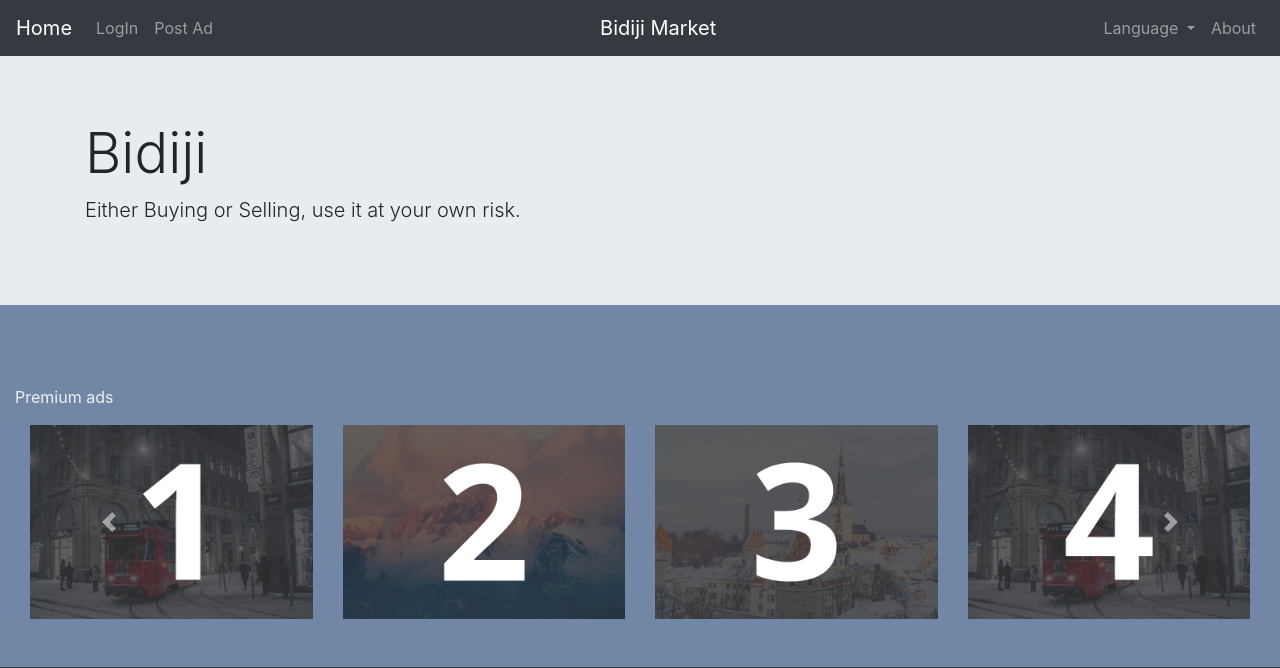
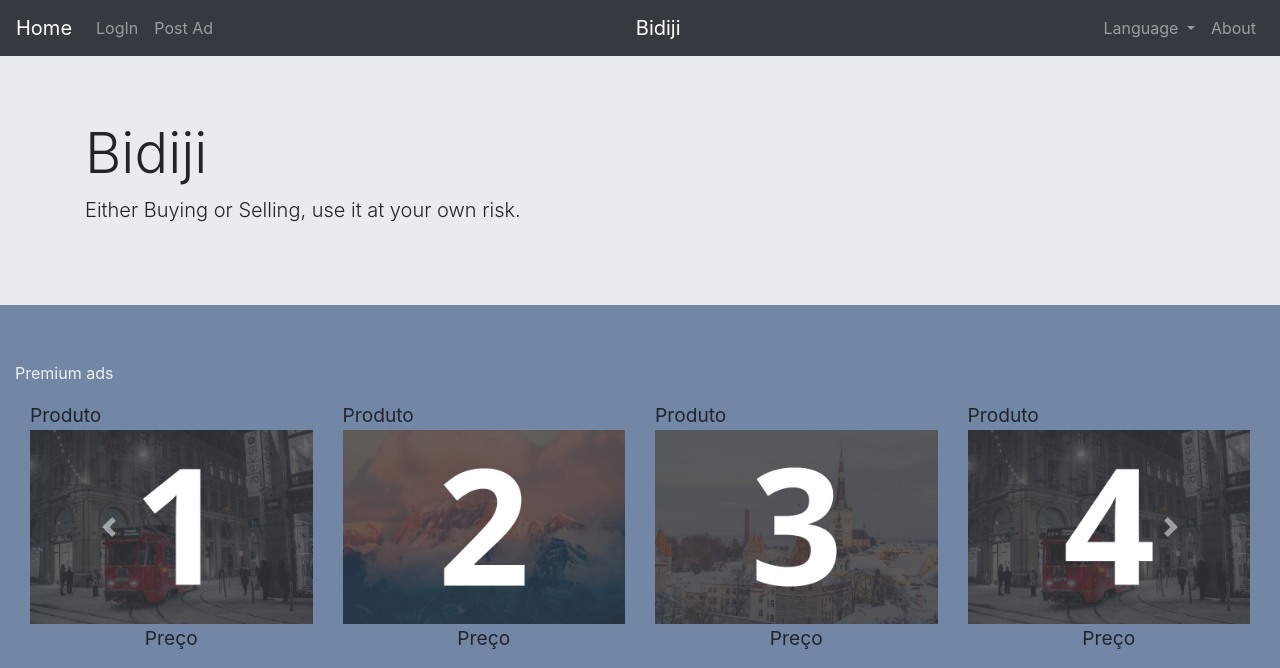
Before and after one commit to DiogoTM/Bidiji, a PHP site: page / in a window 1280 px wide. Shown: the top 668 px of the page. Run offline with PHP 8.4, Linux system fonts and the light colour scheme.

Commit message:
Chega de FrontEnd

```diff
--- a/FinalProject/Index.php
+++ b/FinalProject/Index.php
@@ -37,7 +38,7 @@
       </li>
     </ul>
   </div>
-  <a class="navbar-brand mx-auto" href="#">Bidiji Market</a>
+  <a class="navbar-brand mx-auto" href="#">Bidiji</a>
     <div class="navbar-collapse collapse">
         <ul class="nav navbar-nav ml-auto">
             <li class="nav-item dropdown dmenu">
@@ -74,28 +75,60 @@
         <div id="carousel-example" class="carousel slide" data-ride="carousel">
             <div class="carousel-inner row w-100 mx-auto" role="listbox">
                 <div class="carousel-item col-12 col-sm-6 col-md-4 col-lg-3 active">
-                    <img src="assets/img/backgrounds/1.jpg" class="img-fluid mx-auto d-block" alt="img1">
+                    <figcaption name="premAdTitle" class="premAdTitle">Produto</figcaption>
+                      <a href="#" class="carousel-img-link">
+                        <img src="assets/img/backgrounds/1.jpg" class="img-fluid mx-auto d-block" alt="img1" onclick="carouselClick();">
+                        </a>
+                      <figcaption name="premAdPrice" class="premAdPrice">Preço</figcaption>
                 </div>
                 <div class="carousel-item col-12 col-sm-6 col-md-4 col-lg-3">
-                    <img src="assets/img/backgrounds/2.jpg" class="img-fluid mx-auto d-block" alt="img2">
+                    <figcaption name="premAdTitle" class="premAdTitle">Produto</figcaption>
+                      <a href="#" class="carousel-img-link">
+                    <img src="assets/img/backgrounds/2.jpg" class="img-fluid mx-auto d-block" alt="img2" onclick="carouselClick();">
+                        </a>
+                    <figcaption name="premAdPrice" class="premAdPrice">Preço</figcaption>
                 </div>
                 <div class="carousel-item col-12 col-sm-6 col-md-4 col-lg-3">
-                    <img src="assets/img/backgrounds/3.jpg" class="img-fluid mx-auto d-block" alt="img3">
+                    <figcaption name="premAdTitle" class="premAdTitle">Produto</figcaption>
+                      <a href="#" class="carousel-img-link">
+                    <img src="assets/img/backgrounds/3.jpg" class="img-fluid mx-auto d-block" alt="img3" onclick="carouselClick();">
+                        </a>
+                    <figcaption name="premAdPrice" class="premAdPrice">Preço</figcaption>
                 </div>
                 <div class="carousel-item col-12 col-sm-6 col-md-4 col-lg-3">
-                    <img src="assets/img/backgrounds/4.jpg" class="img-fluid mx-auto d-block" alt="img4">
+                    <figcaption name="premAdTitle" class="premAdTitle">Produto</figcaption>
+                      <a href="#" class="carousel-img-link">
+                    <img src="assets/img/backgrounds/4.jpg" class="img-fluid mx-auto d-block" alt="img4" onclick="carouselClick();">
+                        </a>
+                    <figcaption name="premAdPrice" class="premAdPrice">Preço</figcaption>
                 </div>
                 <div class="carousel-item col-12 col-sm-6 col-md-4 col-lg-3">
-                    <img src="assets/img/backgrounds/5.jpg" class="img-fluid mx-auto d-block" alt="img5">
+                    <figcaption name="premAdTitle" class="premAdTitle">Produto</figcaption>
+                      <a href="#" class="carousel-img-link">
+                    <img src="assets/img/backgrounds/5.jpg" class="img-fluid mx-auto d-block" alt="img5" onclick="carouselClick();">
+                        </a>
+                    <figcaption name="premAdPrice" class="premAdPrice">Preço</figcaption>
                 </div>
                 <div class="carousel-item col-12 col-sm-6 col-md-4 col-lg-3">
-                    <img src="assets/img/backgrounds/6.jpg" class="img-fluid mx-auto d-block" alt="img6">
+                    <figcaption name="premAdTitle" class="premAdTitle">Produto</figcaption>
+                      <a href="#" class="carousel-img-link">
+                    <img src="assets/img/backgrounds/6.jpg" class="img-fluid mx-auto d-block" alt="img6" onclick="carouselClick();">
+                        </a>
+                    <figcaption name="premAdPrice" class="premAdPrice">Preço</figcaption>
                 </div>
                 <div class="carousel-item col-12 col-sm-6 col-md-4 col-lg-3">
-                    <img src="assets/img/backgrounds/7.jpg" class="img-fluid mx-auto d-block" alt="img7">
+                    <figcaption name="premAdTitle" class="premAdTitle">Produto</figcaption>
+                      <a href="#" class="carousel-img-link">
+                    <img src="assets/img/backgrounds/7.jpg" class="img-fluid mx-auto d-block" alt="img7" onclick="carouselClick();">
+                        </a>
+                    <figcaption name="premAdPrice" class="premAdPrice">Preço</figcaption>
                 </div>
                 <div class="carousel-item col-12 col-sm-6 col-md-4 col-lg-3">
-                    <img src="assets/img/backgrounds/8.jpg" class="img-fluid mx-auto d-block" alt="img8">
+                    <figcaption name="premAdTitle" class="premAdTitle">Produto</figcaption>
+                      <a href="#" class="carousel-img-link">
+                    <img src="assets/img/backgrounds/8.jpg" class="img-fluid mx-auto d-block" alt="img8" onclick="carouselClick();">
+                        </a>
+                    <figcaption name="premAdPrice" class="premAdPrice">Preço</figcaption>
                 </div>
             </div>
             <a class="carousel-control-prev" href="#carousel-example" role="button" data-slide="prev">
@@ -302,4 +294,18 @@
     }
 });
 
+window.onload = function()
+{
+    var allLinks = document.getElementsByClassName("btn btn-primary");
+    for(var i=0;i<allLinks.length;i++)
+    {
+        var currentLink = allLinks[i];
+        currentLink.setAttribute("href","/Bidiji/FinalProject/showProduct.php");
+    }
+}
+
+function carouselClick(){
+  location.href = "/Bidiji/FinalProject/showProduct.php";
+}
+
 </script>
--- a/FinalProject/index.css
+++ b/FinalProject/index.css
@@ -15,7 +15,19 @@
   width: 100%;
   display: flex;
   justify-content: center ;
-  padding-right: 2%
+  padding-right: 2%;
+}
+
+/*
+Premium Ads Style
+ */
+.premAdTitle{
+    font-size:120%;
+    text-align:left;
+}
+.premAdPrice{
+    font-size:120%;
+    text-align:center;
 }
 
 /*
```
Also changed, not shown: other parts of FinalProject/Index.php (+46 -86 lines), FinalProject/showProduct.css (+3 -4 lines), FinalProject/showProduct.php (+11 -1 lines).
